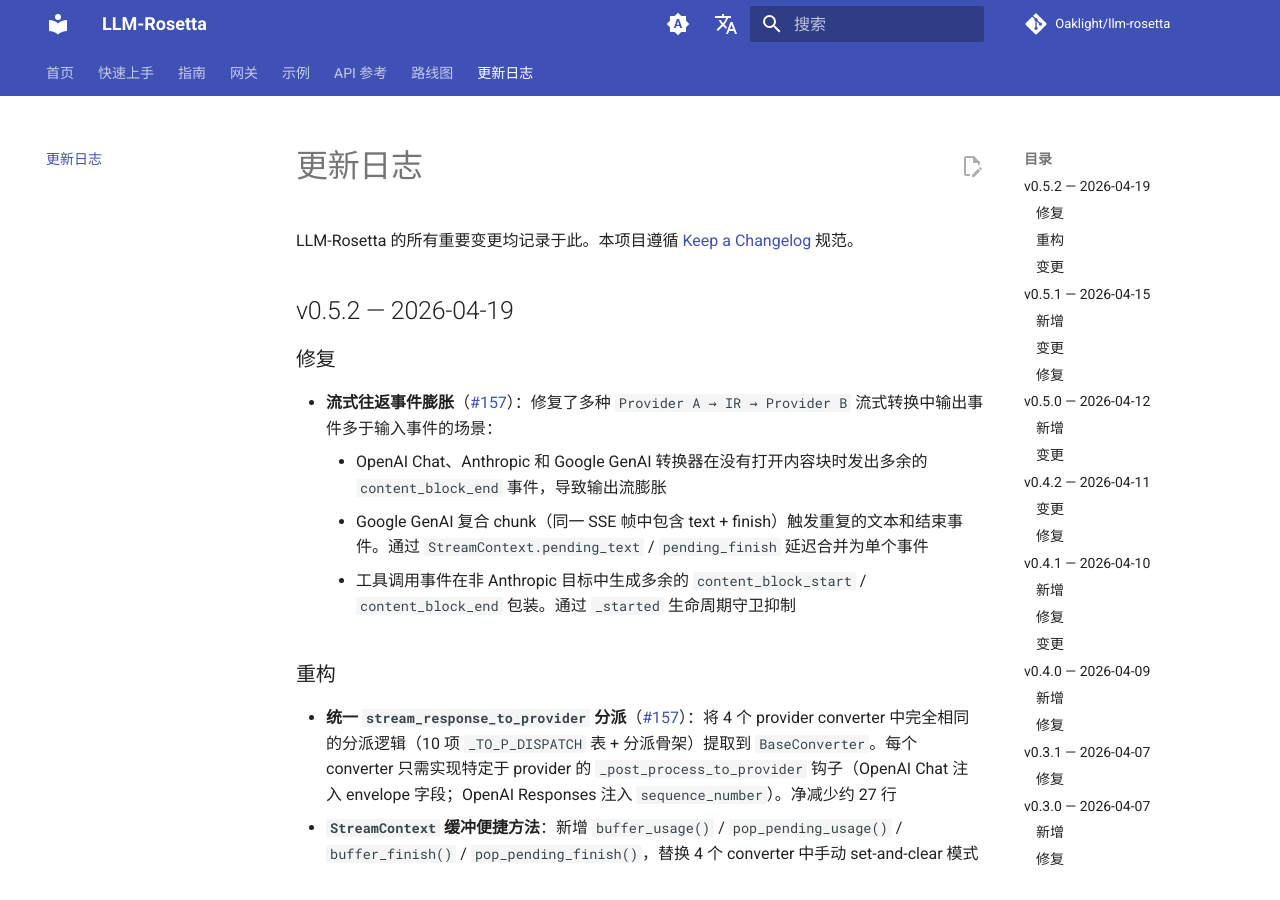
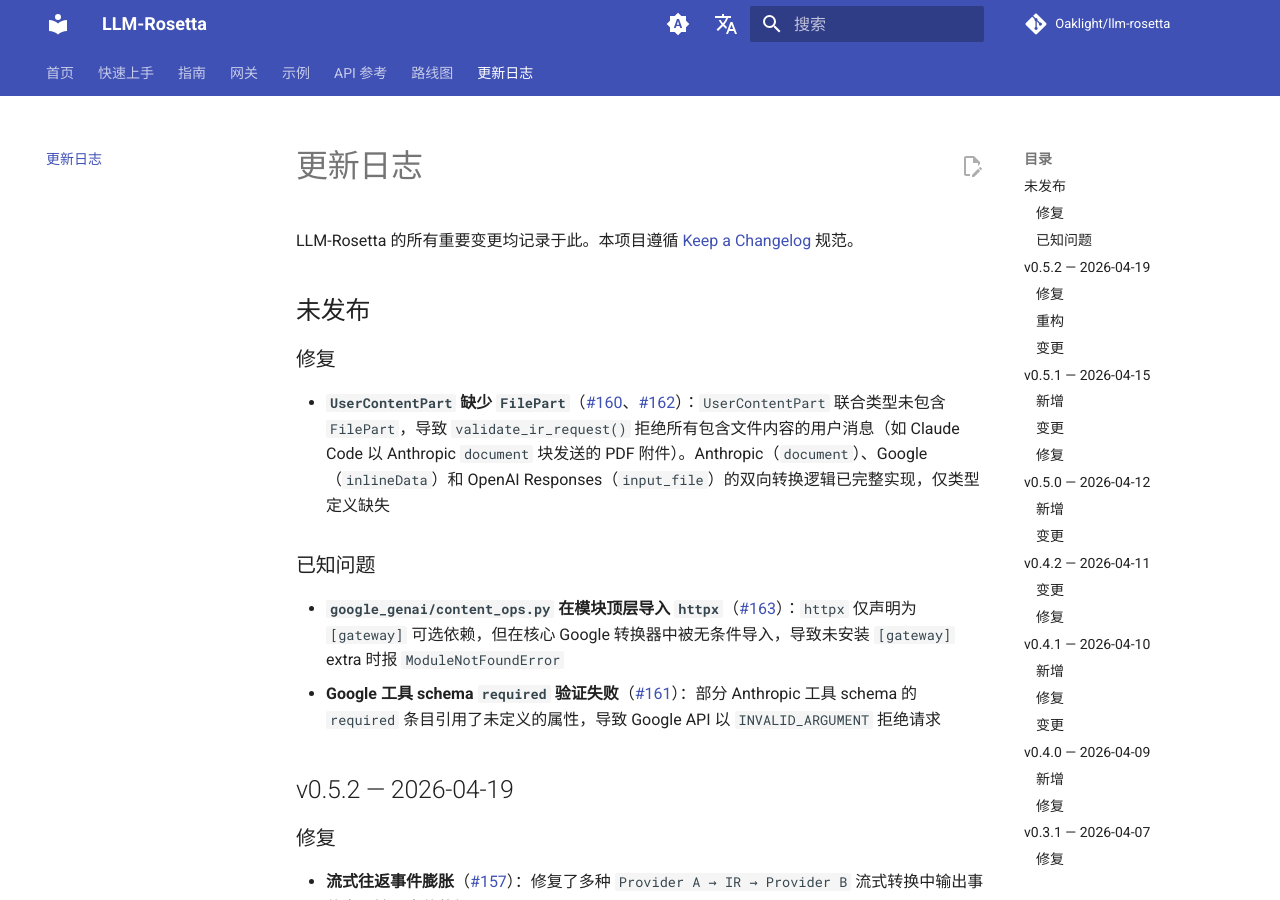
Before and after one commit to Oaklight/llm-rosetta, an MkDocs documentation site: the page built from docs/changelog.md, in a window 1280 px wide and 900 px high. Built offline with MkDocs 1.6.1 and Material for MkDocs 9.7.7, drawn with Linux system fonts in a browser that asks for light colours; comment, search, counter and statistics services are not loaded.

Commit message:
docs: 添加未发布章节，记录 FilePart 修复和已知问题
- FilePart 验证修复 (#160, #162)
- 已知问题：核心模块导入 httpx (#163)
- 已知问题：Google 工具 schema required 验证 (#161)

```diff
--- a/docs/changelog.md
+++ b/docs/changelog.md
@@ -5,6 +5,17 @@
 # 更新日志
 
 LLM-Rosetta 的所有重要变更均记录于此。本项目遵循 [Keep a Changelog](https://keepachangelog.com/) 规范。
+
+## 未发布
+
+### 修复
+
+- **`UserContentPart` 缺少 `FilePart`**（[#160](https://github.com/Oaklight/llm-rosetta/issues/160)、[#162](https://github.com/Oaklight/llm-rosetta/pull/162)）：`UserContentPart` 联合类型未包含 `FilePart`，导致 `validate_ir_request()` 拒绝所有包含文件内容的用户消息（如 Claude Code 以 Anthropic `document` 块发送的 PDF 附件）。Anthropic（`document`）、Google（`inlineData`）和 OpenAI Responses（`input_file`）的双向转换逻辑已完整实现，仅类型定义缺失
+
+### 已知问题
+
+- **`google_genai/content_ops.py` 在模块顶层导入 `httpx`**（[#163](https://github.com/Oaklight/llm-rosetta/issues/163)）：`httpx` 仅声明为 `[gateway]` 可选依赖，但在核心 Google 转换器中被无条件导入，导致未安装 `[gateway]` extra 时报 `ModuleNotFoundError`
+- **Google 工具 schema `required` 验证失败**（[#161](https://github.com/Oaklight/llm-rosetta/issues/161)）：部分 Anthropic 工具 schema 的 `required` 条目引用了未定义的属性，导致 Google API 以 `INVALID_ARGUMENT` 拒绝请求
 
 ## v0.5.2 — 2026-04-19
 
```
